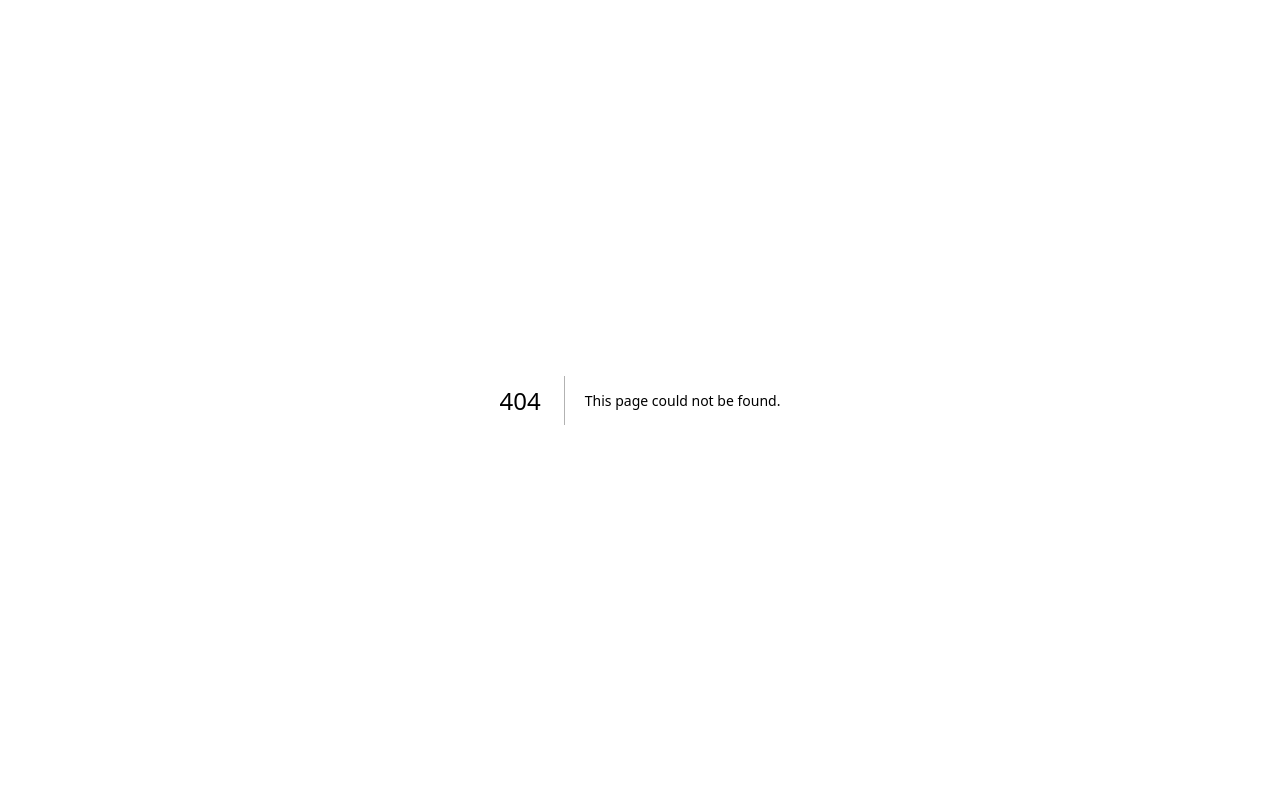
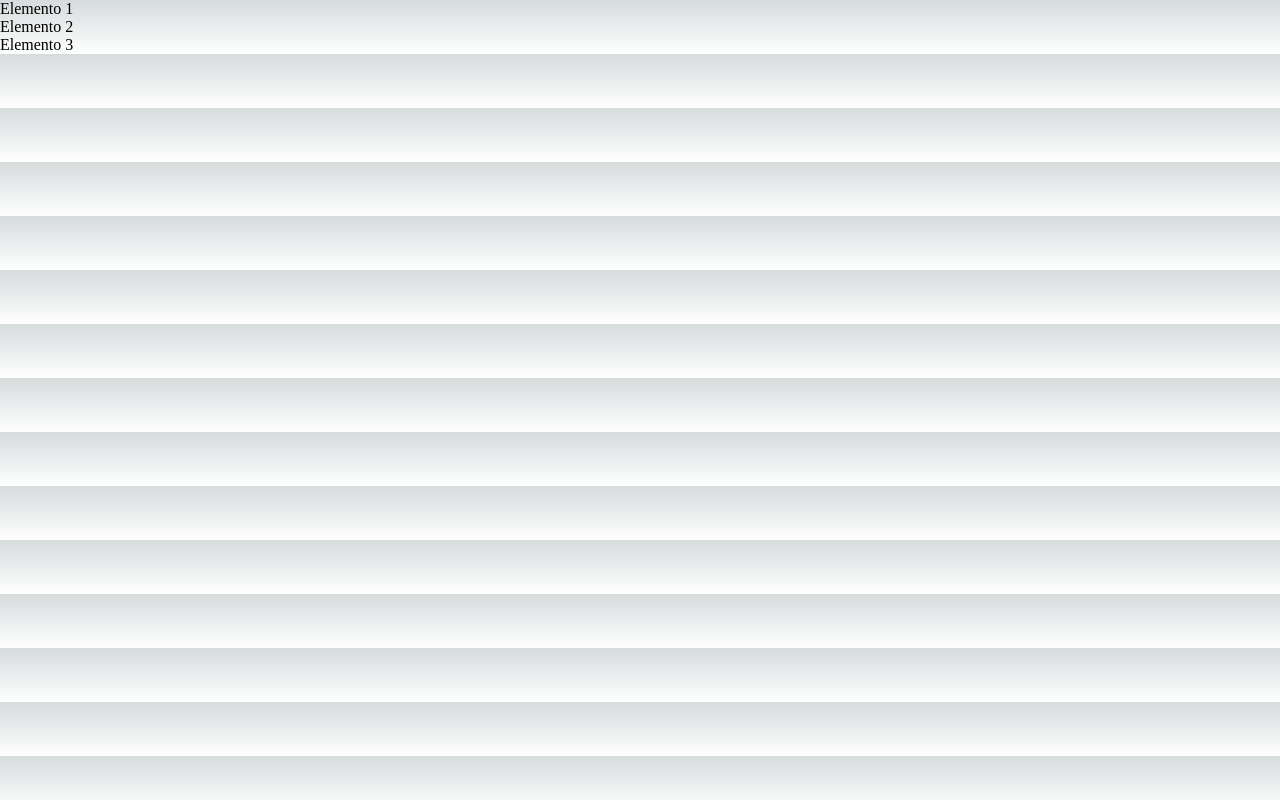
Before and after one commit to Welbert-Soares/exercicios, a Next.js app: page /render/repeticao1 in a window 1280 px wide. Before the commit this address had no page. Built offline with nearby package versions, Linux system fonts and the light colour scheme.

Commit message:
repeticao

```diff
--- /dev/null
+++ b/pages/render/repeticao1.jsx
@@ -0,0 +1,27 @@
+export default function Repeticao1() {
+    const listaAprovados = [
+        'João',
+        'Maria',
+        'Ana',
+        'Bia',
+        'Carlos',
+        'Daniel',
+        'Laura'
+    ]
+
+    function renderizarLista() {
+        return (
+            <>
+
+            </>
+        )
+    }
+
+    return (
+        <ul>
+            <li>Elemento 1</li>
+            <li>Elemento 2</li>
+            <li>Elemento 3</li>
+        </ul>
+    )
+}
```
